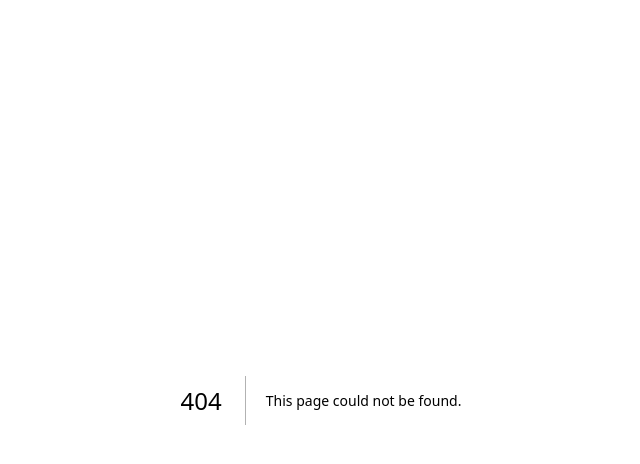
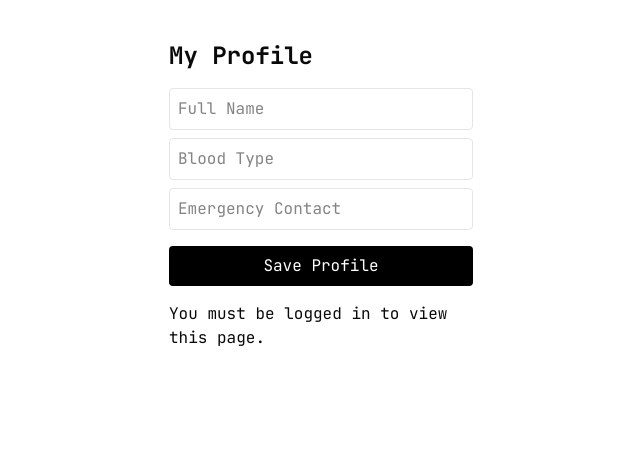
Before and after one commit to MajorAshok/Medi_Vault, a Next.js app in the folder medisync/: page /profile in a window 1280 px wide. Before the commit this address had no page. Shown: the top 464 px of the page, without its empty margins (319-959 px from the left). Built offline with nearby package versions, Linux system fonts and the light colour scheme; no server answers.

Commit message:
Login and Profile page added

```diff
--- /dev/null
+++ b/medisync/app/profile/page.tsx
@@ -0,0 +1,102 @@
+'use client'
+
+import { useState, useEffect } from 'react'
+import { supabase } from '@/lib/Supabase'
+
+export default function Profile() {
+  const [loading, setLoading] = useState(true)
+  const [message, setMessage] = useState('')
+  const [fullName, setFullName] = useState('')
+  const [bloodType, setBloodType] = useState('')
+  const [emergencyContact, setEmergencyContact] = useState('')
+
+  useEffect(() => {
+    loadProfile()
+  }, [])
+
+  async function loadProfile() {
+    const { data: { user } } = await supabase.auth.getUser()
+
+    if (!user) {
+      setMessage('You must be logged in to view this page.')
+      setLoading(false)
+      return
+    }
+
+    const { data, error } = await supabase
+      .from('profiles')
+      .select('*')
+      .eq('id', user.id)
+      .single()
+
+    if (error) {
+      setMessage(`Error loading profile: ${error.message}`)
+    } else if (data) {
+      setFullName(data.full_name || '')
+      setBloodType(data.blood_type || '')
+      setEmergencyContact(data.emergency_contact || '')
+    }
+
+    setLoading(false)
+  }
+
+  async function handleSave() {
+    const { data: { user } } = await supabase.auth.getUser()
+
+    if (!user) {
+      setMessage('You must be logged in to save.')
+      return
+    }
+
+    const { error } = await supabase
+      .from('profiles')
+      .update({
+        full_name: fullName,
+        blood_type: bloodType,
+        emergency_contact: emergencyContact,
+      })
+      .eq('id', user.id)
+
+    if (error) {
+      setMessage(`Error saving: ${error.message}`)
+    } else {
+      setMessage('✅ Profile saved!')
+    }
+  }
+
+  if (loading) return <p className="p-10">Loading...</p>
+
+  return (
+    <main className="p-10 max-w-sm mx-auto">
+      <h1 className="text-2xl font-bold mb-4">My Profile</h1>
+      <input
+        type="text"
+        placeholder="Full Name"
+        value={fullName}
+        onChange={(e) => setFullName(e.target.value)}
+        className="border p-2 w-full mb-2 rounded"
+      />
+      <input
+        type="text"
+        placeholder="Blood Type"
+        value={bloodType}
+        onChange={(e) => setBloodType(e.target.value)}
+        className="border p-2 w-full mb-2 rounded"
+      />
+      <input
+        type="text"
+        placeholder="Emergency Contact"
+        value={emergencyContact}
+        onChange={(e) => setEmergencyContact(e.target.value)}
+        className="border p-2 w-full mb-4 rounded"
+      />
+      <button
+        onClick={handleSave}
+        className="bg-black text-white px-4 py-2 rounded w-full"
+      >
+        Save Profile
+      </button>
+      {message && <p className="mt-4">{message}</p>}
+    </main>
+  )
+}
```
